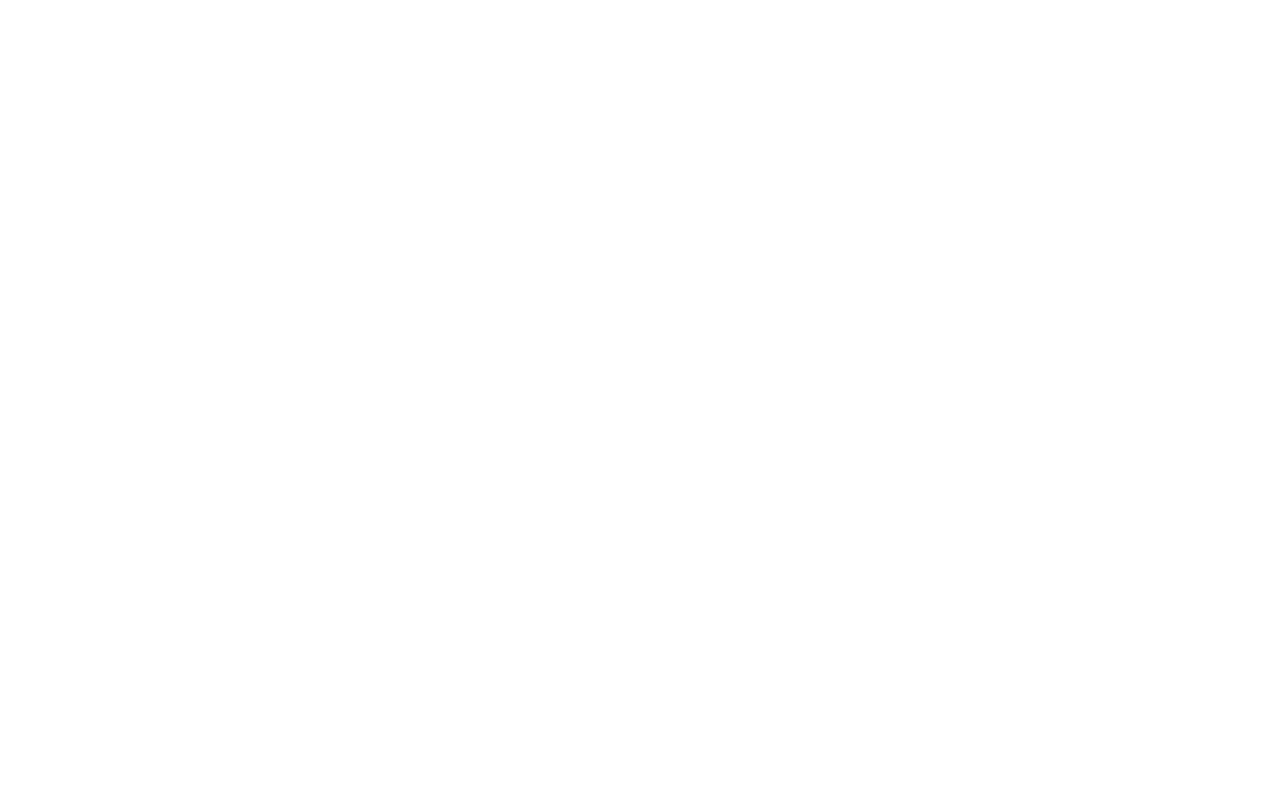
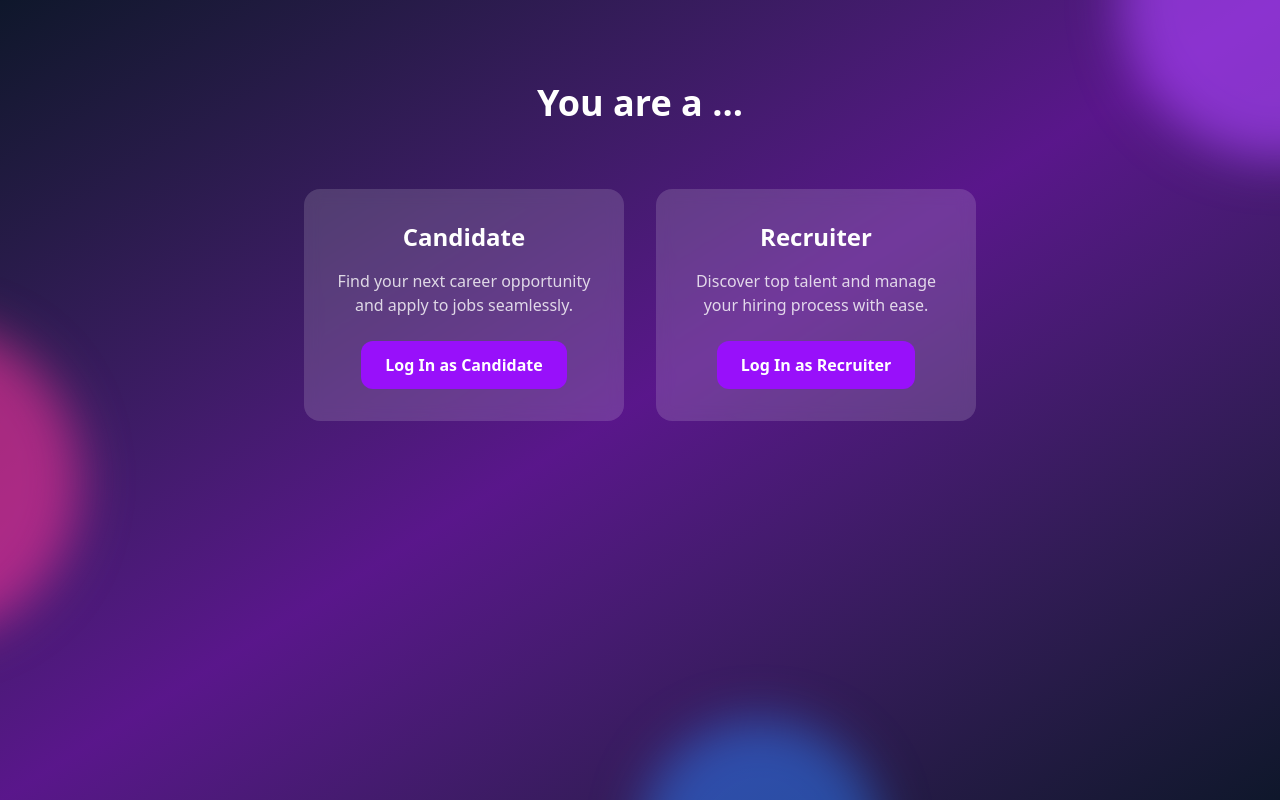
Before and after one commit to tukaram40k/ai-recruitment-platform, a React (Vite) app in the folder client/: page /login in a window 1280 px wide. Before the commit this address had no page. Built offline with nearby package versions, Linux system fonts and the light colour scheme.

Commit message:
add login page

```diff
--- a/client/src/components/App.tsx
+++ b/client/src/components/App.tsx
@@ -46,12 +46,12 @@
           </div>
 
           <div className="flex flex-col sm:flex-row gap-4 justify-center mb-16">
-                        <button className="group px-8 py-4 bg-gradient-to-r from-purple-600 to-pink-600 text-white font-semibold rounded-xl hover:from-purple-500 hover:to-pink-500 transform hover:scale-105 transition-all duration-200 shadow-lg">
+            <a href="/login" className="group px-8 py-4 bg-gradient-to-r from-purple-600 to-pink-600 text-white font-semibold rounded-xl hover:from-purple-500 hover:to-pink-500 transform hover:scale-105 transition-all duration-200 shadow-lg inline-block">
                         <span className="flex items-center space-x-2">
                             <span>Get Started</span>
                             <ChevronRight className="w-4 h-4 group-hover:translate-x-1 transition-transform" />
                         </span>
-                        </button>
+            </a>
             <button className="px-8 py-4 border border-gray-600 text-gray-300 font-semibold rounded-xl hover:border-gray-400 hover:text-white transition-all duration-200">
               View Demo
             </button>
--- /dev/null
+++ b/client/src/components/LoginPage.tsx
@@ -0,0 +1,49 @@
+import React from "react"
+
+const LoginPage: React.FC = () => {
+  return (
+    <div className="px-6 py-20 p-4 min-h-screen items-center justify-center bg-gradient-to-br from-slate-900 via-purple-900 to-slate-900">
+      {/* Header */}
+      <div className="max-w-4xl mx-auto text-center mb-8">
+        <h2 className="text-4xl font-bold text-white leading-tight">
+          You are a ...
+        </h2>
+      </div>
+      {/* Card Container */}
+      <div className="min-h-1 flex p-8 items-center justify-center">
+        <div className="grid grid-cols-1 md:grid-cols-2 gap-8 w-full max-w-2xl">
+          {/* Candidate Card */}
+          <div className="bg-white/15 backdrop-blur-sm rounded-2xl p-8 flex flex-col items-center text-center">
+            <h3 className="text-2xl font-bold mb-4 text-white">Candidate</h3>
+            <p className="text-white/80 mb-6">
+              Find your next career opportunity and apply to jobs seamlessly.
+            </p>
+            <a href="/login/candidate" className="mt-auto px-6 py-3 bg-purple-600 text-white font-semibold rounded-xl hover:bg-purple-700 transition-colors">
+              Log In as Candidate
+            </a>
+          </div>
+
+          {/* Recruiter Card */}
+          <div className="bg-white/15 backdrop-blur-sm rounded-2xl p-8 flex flex-col items-center text-center">
+            <h3 className="text-2xl font-bold mb-4 text-white">Recruiter</h3>
+            <p className="text-white/80 mb-6">
+              Discover top talent and manage your hiring process with ease.
+            </p>
+            <a href="/login/recruiter" className="mt-auto px-6 py-3 bg-purple-600 text-white font-semibold rounded-xl hover:bg-purple-700 transition-colors">
+              Log In as Recruiter
+            </a>
+          </div>
+        </div>
+      </div>
+
+      {/* Background Elements */}
+      <div className="fixed inset-0 overflow-hidden pointer-events-none">
+        <div className="absolute -top-40 -right-40 w-80 h-80 bg-purple-500 rounded-full mix-blend-multiply filter blur-xl opacity-70 animate-pulse"></div>
+        <div className="absolute bottom-40 -left-60 w-80 h-80 bg-pink-500 rounded-full mix-blend-multiply filter blur-xl opacity-70 animate-pulse" style={{animationDelay: '2s'}}></div>
+        <div className="absolute -bottom-40 left-1/2 w-60 h-60 bg-blue-500 rounded-full mix-blend-multiply filter blur-xl opacity-50 animate-pulse" style={{animationDelay: '4s'}}></div>
+      </div>
+    </div>
+  )
+}
+
+export default LoginPage;
--- a/client/src/main.tsx
+++ b/client/src/main.tsx
@@ -2,11 +2,13 @@
 import { BrowserRouter, Routes, Route} from 'react-router'
 import './index.css'
 import App from './components/App.tsx'
+import LoginPage from "./components/LoginPage.tsx";
 
 createRoot(document.getElementById('root')!).render(
   <BrowserRouter>
     <Routes>
       <Route path='/' element={<App />} />
+      <Route path='/login' element={<LoginPage />} />
     </Routes>
   </BrowserRouter>,
 )
```
Lines whose indentation alone changed are shown as unchanged.
